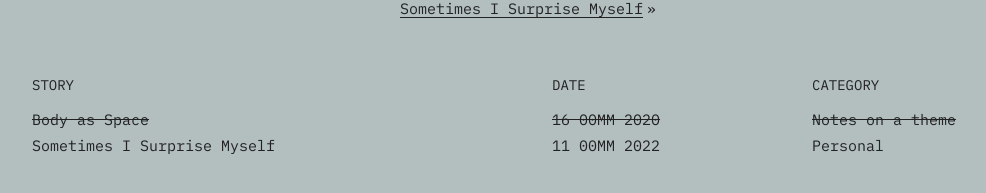
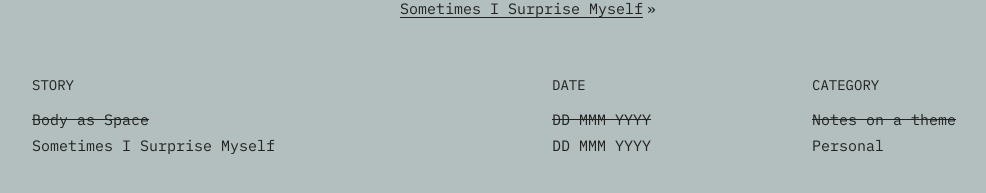
Before and after one commit to comballar/comballar.github.io, a Jekyll site: the page built from _posts/2020-09-16-body-as-space.md, in a window 1280 px wide and 900 px high, scrolled down 1937 px. Shown: the part 690-883 px from the top of the window, without its empty margins (88-1074 px from the left). Built offline with Jekyll 4.4.1, drawn with Linux system fonts in a browser that asks for light colours; some of the changed text lies outside the part shown.

Commit message:
Update _config.yml

```diff
--- a/_config.yml
+++ b/_config.yml
@@ -10,7 +10,7 @@ desc: >
   cultivating a lush inner/outer world. <a href="https://comballar.github.io/about/">more about me »</a>
 
 # posts
-date_format: "%d %MMM %Y"
+date_format: "DD MMM YYYY"
 post_title: Story
 post_date: Date
 post_cat: Category
```
